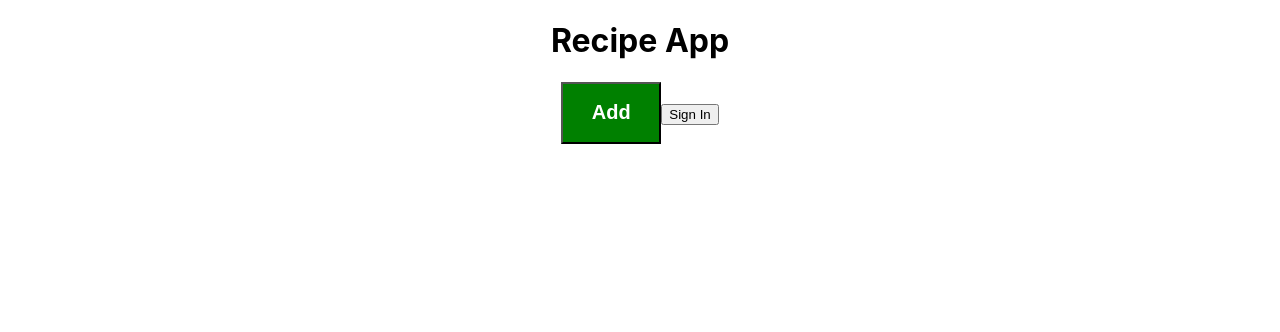
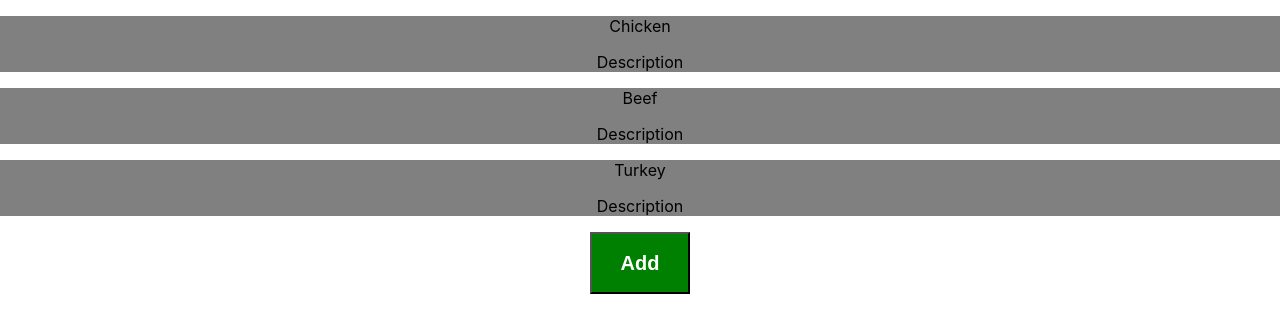
Before and after one commit to zach-habib/Biteful, a React (Create React App) app: page / in a window 1280 px wide. Shown: the top 332 px of the page. Built offline with nearby package versions, Linux system fonts and the light colour scheme.

Commit message:
switched react router to be inside App component

```diff
--- a/src/App.js
+++ b/src/App.js
@@ -1,7 +1,7 @@
-import { Link } from "react-router-dom"
+import { Link, BrowserRouter, Routes, Route } from "react-router-dom"
 import './App.css';
-import RecipeView from "./components/RecipeView"
-import AddButton from './components/AddButton'
+import Home from "./routes/Home"
+import Create from "./routes/Create"
 import { initializeApp } from "firebase/app";
 import { getAuth, signInWithRedirect, getRedirectResult, GoogleAuthProvider } from 'firebase/auth';
 
@@ -48,13 +48,12 @@ function App() {
 
   return (
     <div className="App">
-      <h1>Recipe App</h1>
-      {/* <RecipeView /> */}
-      <Link to="/create">
-        <AddButton />
-      </Link>
-      {user ? <RecipeView /> : <button onClick={SignIn}>Sign In</button>}
-
+      <BrowserRouter>
+        <Routes>
+          <Route path="/" element={<Home user={user} />} />
+          <Route path="create" element={<Create />} />
+        </Routes>
+      </BrowserRouter>
     </div>
   );
 }
--- a/src/index.js
+++ b/src/index.js
@@ -8,12 +8,7 @@ import reportWebVitals from './reportWebVitals';
 
 ReactDOM.render(
   <React.StrictMode>
-    <BrowserRouter>
-      <Routes>
-        <Route path="/" element={<App />} />
-        <Route path="create" element={<Create />} />
-      </Routes>
-    </BrowserRouter>
+    <App />
   </React.StrictMode>,
   document.getElementById('root')
 );
--- /dev/null
+++ b/src/routes/Home.js
@@ -0,0 +1,20 @@
+import { Link } from 'react-router-dom'
+import RecipeView from './../components/RecipeView'
+import AddButton from './../components/AddButton'
+import { getAuth } from 'firebase/auth'
+
+// const auth = getAuth();
+
+function Home(props) {
+  console.log(props.user)
+  return (
+    <div>
+      <RecipeView />
+      <Link to="/create">
+        <AddButton />
+      </Link>
+    </div>
+  )
+}
+
+export default Home;
```
Also changed, not shown: 1 other file (tests, documents, lock files or other folders).
